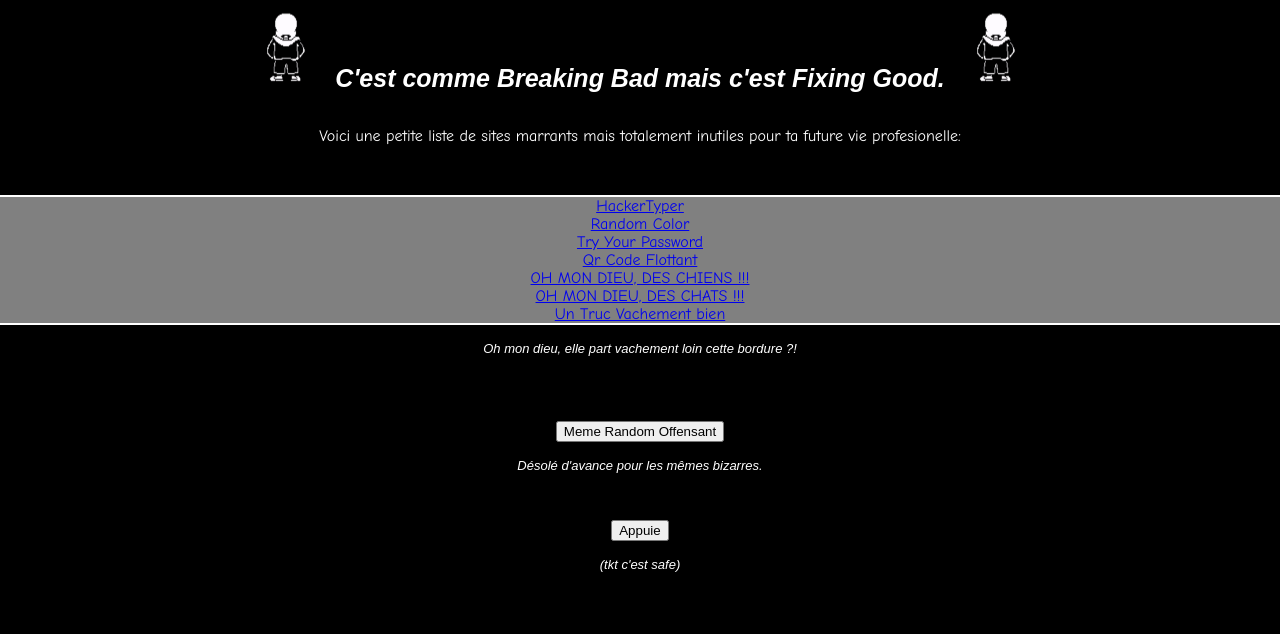
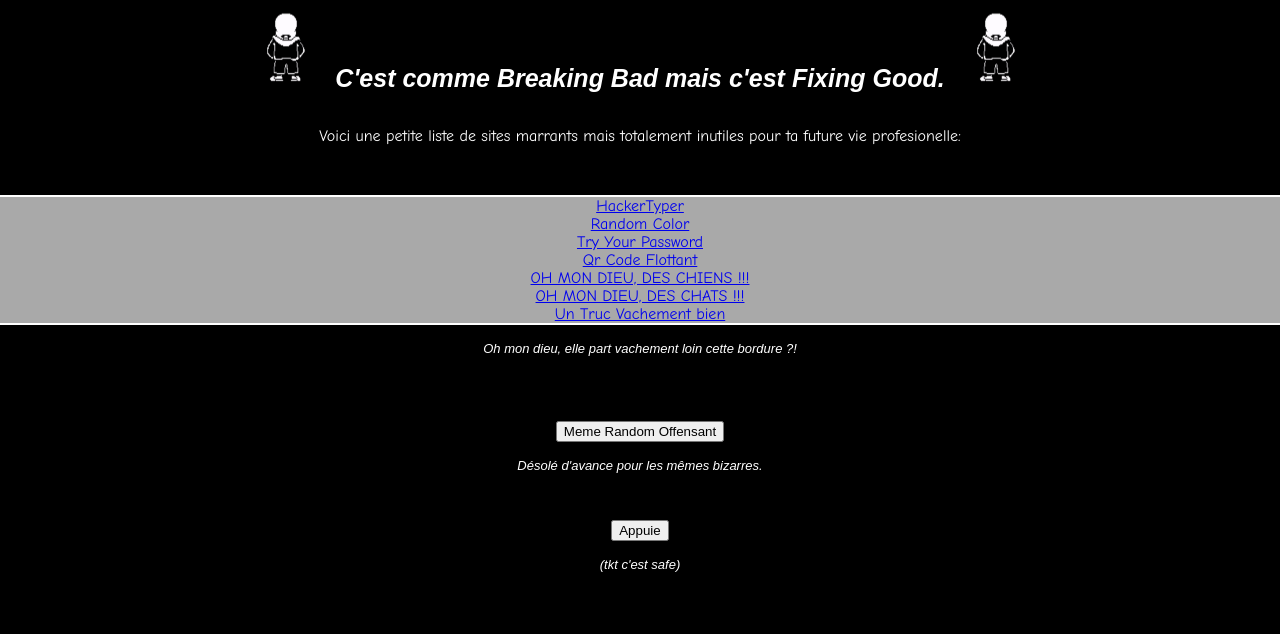
Before and after one commit to Lancermhh/fixinggood, a plain HTML site: page index.html in a window 1280 px wide. Shown: the part 110-744 px from the top of the page. Drawn offline with Linux system fonts and the light colour scheme; grey boxes are pictures that could not be loaded; a web font is replaced by a local one.

Commit message:
Update LeCodeCSSDuChult.css

```diff
--- a/LeCodeCSSDuChult.css
+++ b/LeCodeCSSDuChult.css
@@ -54,7 +54,7 @@ body {
 	border-style: solid;
 	margin-left: -35px;
 	margin-right: -35px;
-	background-color: gray;
+	background-color: #A9A9A9;
 }
 
 img {
```
